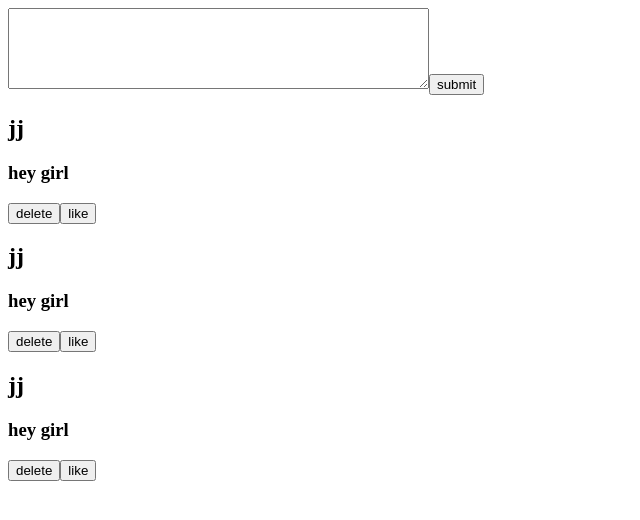
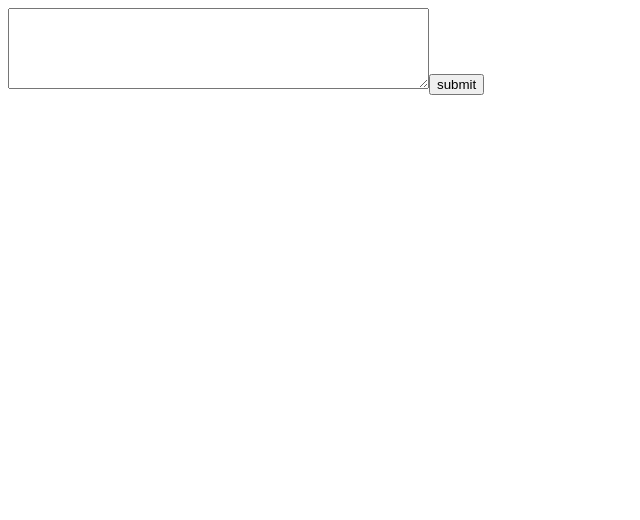
Before and after one commit to jerkzilla/dev-ed, a React (Create React App) app: page / in a window 1280 px wide. Shown: the top 520 px of the page, without its empty margins (0-640 px from the left). Built offline with nearby package versions, Linux system fonts and the light colour scheme.

Commit message:
lifting state up

```diff
--- a/src/App.js
+++ b/src/App.js
@@ -4,11 +4,18 @@ import CreateTweet from "./components/CreateTweet";
 
 function App() {
   const [name, setName] = useState("jj");
+  const [textInput, setTextInput] = useState("");
+  const [tweets, setTweets] = useState([]);
   const message = "hey girl";
   return (
     <div>
-      <CreateTweet />
-      <TweetList name={name} message={message} />
+      <CreateTweet
+        textInput={textInput}
+        setTextInput={setTextInput}
+        tweets={tweets}
+        setTweets={setTweets}
+      />
+      <TweetList name={name} tweets={tweets} setTweets={setTweets} />
     </div>
   );
 }
--- a/src/components/CreateTweet.js
+++ b/src/components/CreateTweet.js
@@ -1,15 +1,24 @@
 import React, { useState } from "react";
 
-export default function CreateTweet() {
-  const [textInput, setTextInput] = useState("");
-
+export default function CreateTweet({
+  tweets,
+  setTweets,
+  textInput,
+  setTextInput,
+}) {
   const userInputHandler = (e) => {
     setTextInput(e.target.value);
   };
 
+  const submitTweetHandler = (e) => {
+    e.preventDefault();
+    setTweets([...tweets, textInput]);
+    setTextInput("");
+  };
+
   return (
     <div>
-      <form>
+      <form onSubmit={submitTweetHandler}>
         <textarea
           value={textInput}
           onChange={userInputHandler}
--- a/src/components/Tweet.js
+++ b/src/components/Tweet.js
@@ -1,11 +1,15 @@
 import React from "react";
 
-export default function Tweet({ name, message }) {
+export default function Tweet({ name, tweet, tweets, setTweets }) {
+  const deleteTweet = () => {
+    setTweets(tweets.filter((t) => t !== tweet));
+  };
+
   return (
     <div className="tweet">
       <h2>{name}</h2>
-      <h3>{message}</h3>
-      <button>delete</button>
+      <h3>{tweet}</h3>
+      <button onClick={deleteTweet}>delete</button>
       <button>like</button>
     </div>
   );
--- a/src/components/TweetList.js
+++ b/src/components/TweetList.js
@@ -1,12 +1,17 @@
 import React from "react";
 import Tweet from "./Tweet";
 
-export default function TweetList({ name, message }) {
+export default function TweetList({ name, tweets, setTweets }) {
   return (
     <div className="tweet-list">
-      <Tweet name={name} message={message} />
-      <Tweet name={name} message={message} />
-      <Tweet name={name} message={message} />
+      {tweets.map((tweet) => (
+        <Tweet
+          setTweets={setTweets}
+          name={name}
+          tweet={tweet}
+          tweets={tweets}
+        />
+      ))}
     </div>
   );
 }
```
Also changed, not shown: 1 other file (tests, documents, lock files or other folders).
